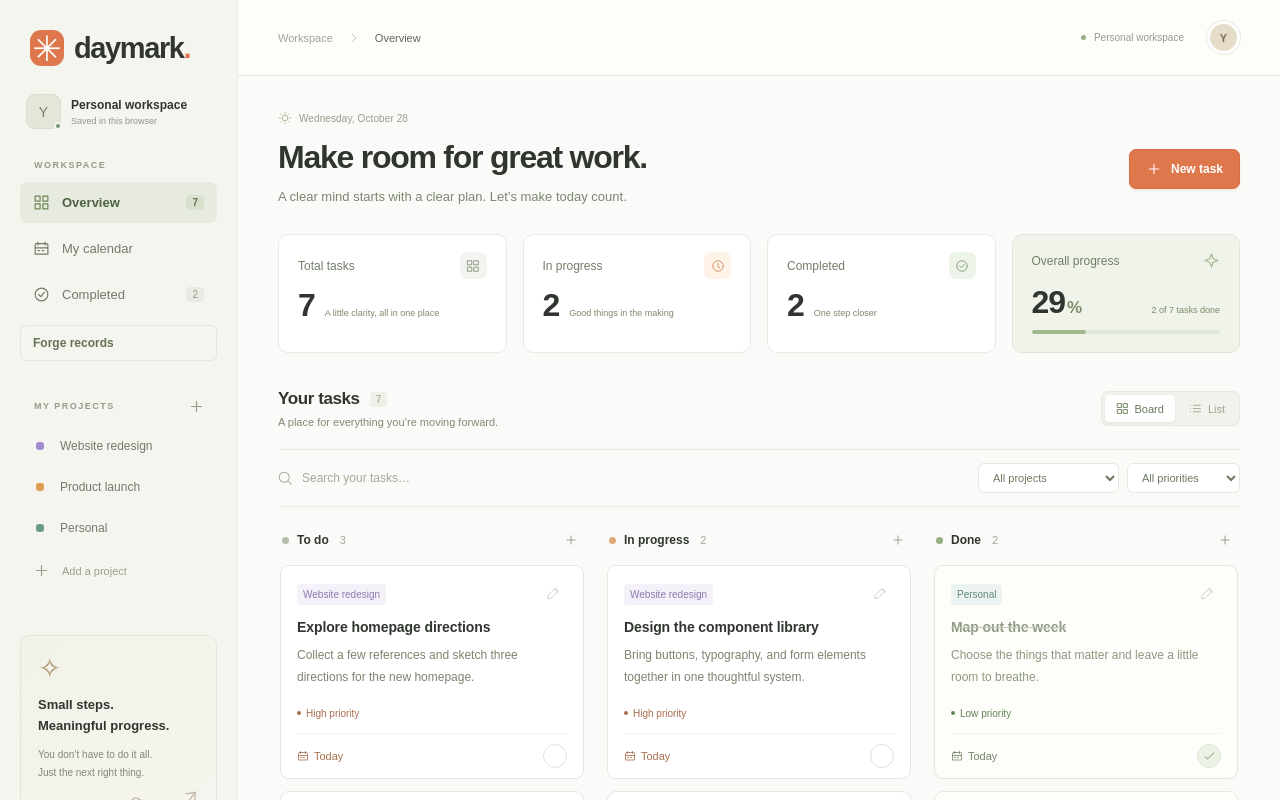
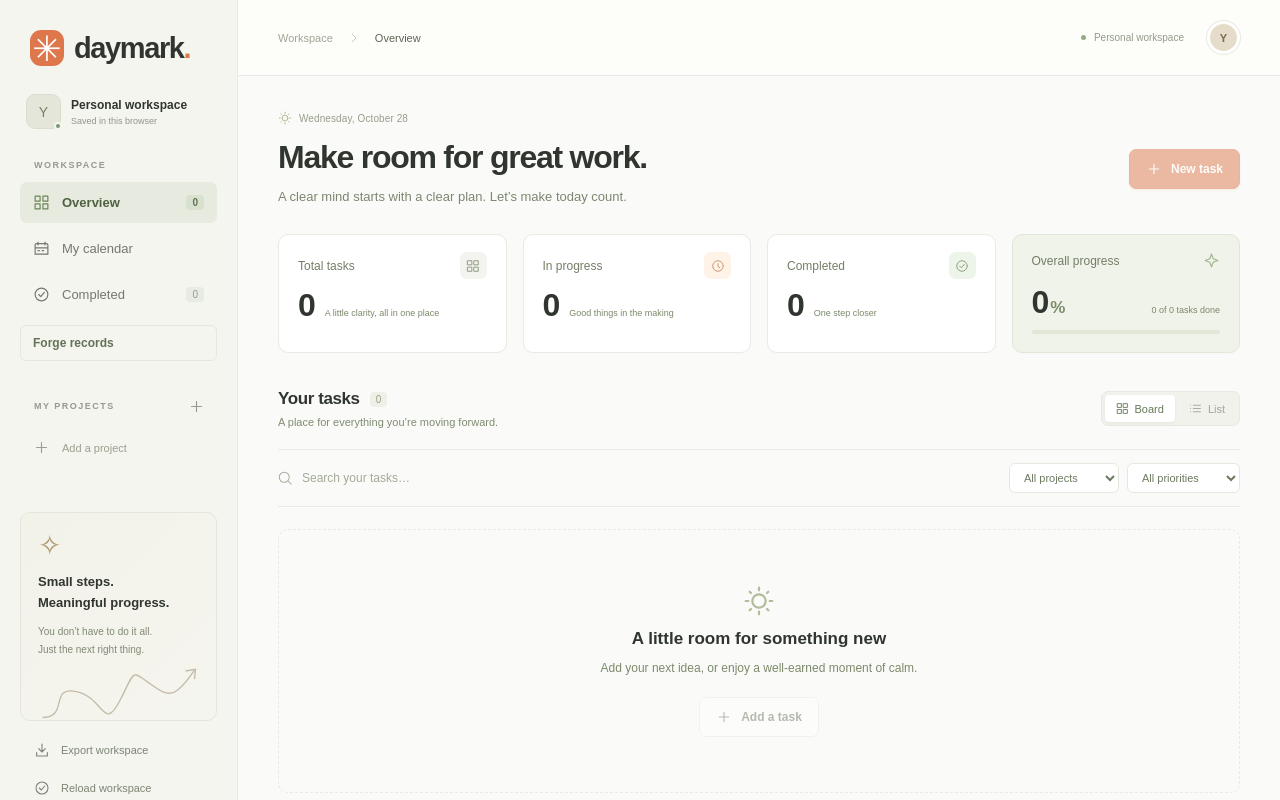
Before and after one commit to pystrapdev/task-manager-React, a React (Vite) app: page / in a window 1280 px wide. Shown: the top 800 px of the page. Built offline with nearby package versions, Linux system fonts and the light colour scheme.

Commit message:
Working on hosting it

```diff
--- a/src/App.tsx
+++ b/src/App.tsx
@@ -1,10 +1,10 @@
 import {useEffect,useRef,useState, type ReactNode} from 'react';
 import {Icon} from './Icon';
-import {dateKey,filterTasks,parseWorkspace,seedWorkspace,type Task,type Workspace,type Status} from './task-state';
+import {dateKey,emptyWorkspace,filterTasks,parseWorkspace,type Task,type Workspace,type Status} from './task-state';
 const columns:{id:Status;label:string}[]=[{id:'todo',label:'To do'},{id:'progress',label:'In progress'},{id:'done',label:'Done'}];
 const colors=['#a18cd1','#df9d53','#6b9d91','#719bbd','#cf839b'];
 const storageKey='daymark-react-workspace';
-function readWorkspace():{workspace:Workspace;available:boolean}{try{const raw=localStorage.getItem(storageKey);if(raw){const saved=parseWorkspace(raw);if(saved)return {workspace:saved,available:true};}const workspace=seedWorkspace();localStorage.setItem(storageKey,JSON.stringify(workspace));return {workspace,available:true};}catch{return {workspace:seedWorkspace(),available:false};}}
+function readWorkspace():{workspace:Workspace;available:boolean}{try{const raw=localStorage.getItem(storageKey);if(raw){const saved=parseWorkspace(raw);if(saved)return {workspace:saved,available:true};}const workspace=emptyWorkspace();localStorage.setItem(storageKey,JSON.stringify(workspace));return {workspace,available:true};}catch{return {workspace:emptyWorkspace(),available:false};}}
 function dueLabel(value:string){if(!value)return 'No due date';if(value===dateKey(new Date()))return 'Today';const tomorrow=new Date();tomorrow.setDate(tomorrow.getDate()+1);if(value===dateKey(tomorrow))return 'Tomorrow';return new Date(value+'T12:00:00').toLocaleDateString('en-US',{month:'short',day:'numeric'});}
 function Modal({children,close,busy,label}:{children:ReactNode;close:()=>void;busy:boolean;label:string}){
  const ref=useRef<HTMLDialogElement>(null);
@@ -31,7 +31,7 @@ export default function App(){
  const color=(name:string)=>workspace.projects.find(p=>p.name===name)?.color||'#6b9d91';
  const disabled=loading||busy;
  function commitWorkspace(next:Workspace){localStorage.setItem(storageKey,JSON.stringify(next));setWorkspace(next);}
- function loadWorkspace(){if(locked.current)return;locked.current=true;setLoading(true);try{const raw=localStorage.getItem(storageKey);const saved=raw?parseWorkspace(raw):null;if(raw&&!saved)throw new Error('Saved workspace data is invalid.');setWorkspace(saved||seedWorkspace());setError('');setStorageAvailable(true);}catch(e){setError(e instanceof Error?e.message:'Unable to load saved workspace.');setStorageAvailable(false);}finally{setLoading(false);locked.current=false;}}
+ function loadWorkspace(){if(locked.current)return;locked.current=true;setLoading(true);try{const raw=localStorage.getItem(storageKey);const saved=raw?parseWorkspace(raw):null;if(raw&&!saved)throw new Error('Saved workspace data is invalid.');setWorkspace(saved||emptyWorkspace());setError('');setStorageAvailable(true);}catch(e){setError(e instanceof Error?e.message:'Unable to load saved workspace.');setStorageAvailable(false);}finally{setLoading(false);locked.current=false;}}
  useEffect(()=>()=>{if(timer.current)clearTimeout(timer.current);},[]);
  function notify(message:string,undo:Task|null=null){if(timer.current)clearTimeout(timer.current);setToast(message);setDeleted(undo);timer.current=setTimeout(()=>{setToast('');setDeleted(null);},6000);}
  function mutate(action:()=>void){if(locked.current)return;locked.current=true;setBusy(true);setError('');try{action();setStorageAvailable(true);}catch(e){setError(e instanceof Error?e.message:'Changes could not be saved in this browser.');setStorageAvailable(false);}finally{locked.current=false;setBusy(false);}}
--- a/src/ForgeRecords.tsx
+++ b/src/ForgeRecords.tsx
@@ -19,7 +19,7 @@ export default function ForgeRecords(){
  const [authReady,setAuthReady]=useState(false);
  const [records,setRecords]=useState<Document<RecordData>[]>([]);
  const [nextCursor,setNextCursor]=useState<string|null>(null);
- const [title,setTitle]=useState('A Daymark test record');
+ const [title,setTitle]=useState('');
  const [loading,setLoading]=useState(true);
  const [busy,setBusy]=useState(false);
  const [error,setError]=useState('');
--- a/src/task-state.ts
+++ b/src/task-state.ts
@@ -4,23 +4,11 @@ export interface Task { id: string; title: string; description: string; project:
 export interface Project { name: string; color: string; }
 export interface Workspace { tasks: Task[]; projects: Project[]; }
 export const dateKey = (date: Date): string => `${date.getFullYear()}-${String(date.getMonth()+1).padStart(2,'0')}-${String(date.getDate()).padStart(2,'0')}`;
-export function seedWorkspace(now = new Date()): Workspace {
- const due = (offset: number) => { const d = new Date(now); d.setDate(d.getDate()+offset); return dateKey(d); };
- const projects = [{name:'Website redesign',color:'#a18cd1'},{name:'Product launch',color:'#df9d53'},{name:'Personal',color:'#6b9d91'}];
- const rows: [string,string,Priority,number,Status,string][] = [
- ['Explore homepage directions','Website redesign','High',0,'todo','Collect a few references and sketch three directions for the new homepage.'],
- ['Write the launch announcement','Product launch','Medium',1,'todo','Tell the story behind what we are building. Keep it clear, useful, and human.'],
- ['Make time for a little learning','Personal','Low',2,'todo','Read one chapter. Take a few notes. Try something new.'],
- ['Design the component library','Website redesign','High',0,'progress','Bring buttons, typography, and form elements together in one thoughtful system.'],
- ['Prepare the product demo','Product launch','Medium',1,'progress','Walk through the core experience and polish the small details.'],
- ['Map out the week','Personal','Low',0,'done','Choose the things that matter and leave a little room to breathe.'],
- ['Gather customer insights','Product launch','Medium',-1,'done','Turn recent conversations into a short list of opportunities.']];
- return {projects,tasks:rows.map((r,i)=>({id:`demo-${i}`,title:r[0],project:r[1],priority:r[2],due:due(r[3]),status:r[4],description:r[5]}))};
-}
+export function emptyWorkspace(): Workspace { return {projects:[],tasks:[]}; }
 export function parseWorkspace(raw: string): Workspace | null {
  try {
   const value = JSON.parse(raw);
-  if (!value || !Array.isArray(value.tasks) || !Array.isArray(value.projects) || !value.projects.length) return null;
+    if (!value || !Array.isArray(value.tasks) || !Array.isArray(value.projects)) return null;
   if (!value.projects.every((p: Project)=>p && typeof p.name==='string' && p.name.trim() && /^#[0-9a-f]{6}$/i.test(p.color))) return null;
   if (new Set(value.projects.map((p:Project)=>p.name)).size !== value.projects.length) return null;
   if (!value.tasks.every((t: Task)=>t && typeof t.id==='string' && typeof t.title==='string' && t.title.trim() && typeof t.description==='string' && value.projects.some((p:Project)=>p.name===t.project) && ['Low','Medium','High'].includes(t.priority) && ['todo','progress','done'].includes(t.status) && typeof t.due==='string' && (!t.due || /^\d{4}-\d{2}-\d{2}$/.test(t.due)))) return null;
```
Also changed, not shown: 2 other files (tests, documents, lock files or other folders).
